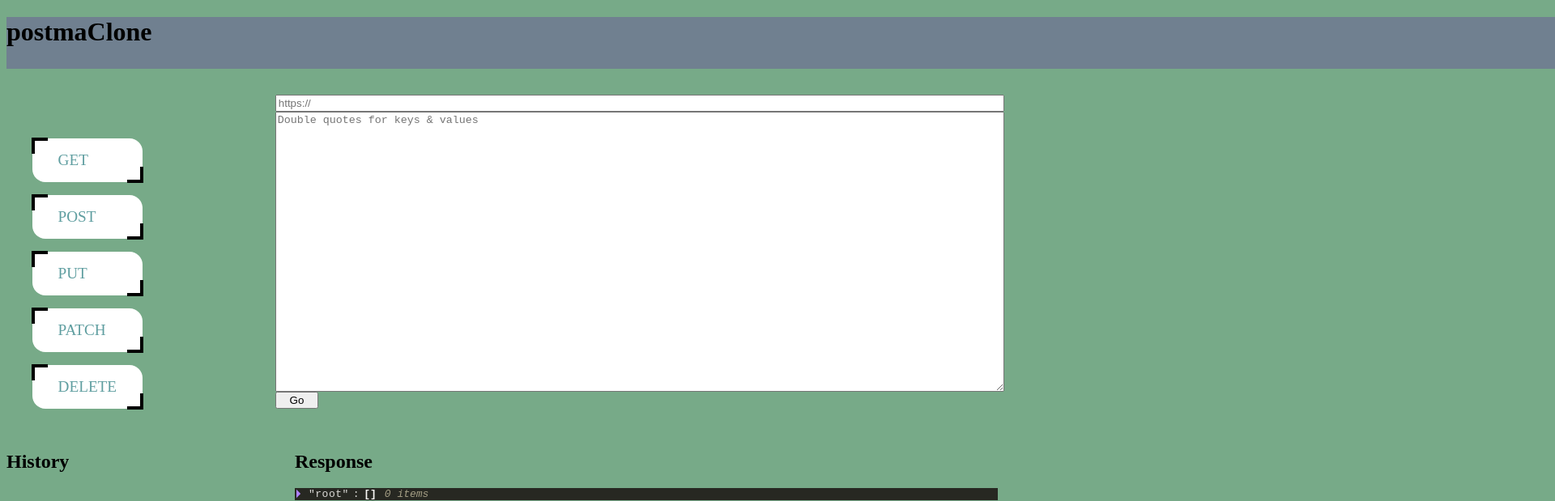
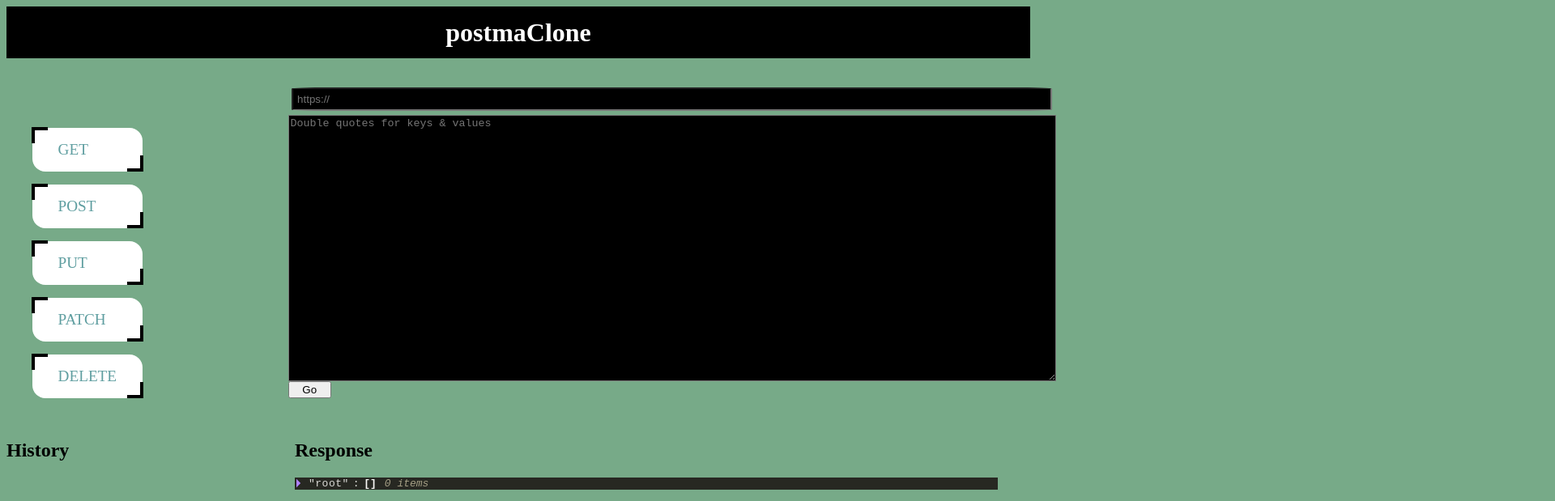
Before and after one commit to Joseph-K-B/postmaClone, a React app: page / in a window 1280 px wide. Shown: the top 619 px of the page at 81% size, 1920 px wide, since content can reach past the window. Built offline with nearby package versions, Linux system fonts and the light colour scheme.

Commit message:
mas styling

```diff
--- a/src/container/MethodContainer.jsx
+++ b/src/container/MethodContainer.jsx
@@ -1,6 +1,6 @@
 import React, {Component} from "react";
 import Content from '../components/app/Content'
-import { getMethod, postMethod, patchMethod, deleteMethod, putMethod  } from "../services/MethodAPI";
+import { getMethod, postMethod, patchMethod, deleteMethod, putMethod, fetchMethod  } from "../services/MethodAPI";
 import MethodControls from "../components/app/MethodControls";
 import css from '../styles/method-container.css';
 import MethodList from '../components/app/MethodList'
@@ -40,15 +40,23 @@ class ContentContainer extends Component {
 			const {url, method, inputField, methodList} = this.state
 			e.preventDefault();
 			this.setState({ loading: true });
+
+
+			// const contents = await fetchMethod(url, method, inputField)
+			// this.setState({
+			// 	methodList: [...methodList, {method, url}],
+			// 	loading: false,
+			// 	contents,
+			// })
+			// localStorage.setItem('LOCAL', JSON.stringify(methodList))
+
 			if (method === 'GET') {
-			const contents = await getMethod(url)
+			const contents = await getMethod(url, method, inputField)
 			this.setState({
 				methodList: [...methodList, {method, url}],
 				loading: false,
 				contents,
 			})
-			// localStorage.setItem('LOCAL', JSON.stringify(methodList))
-
 
 			} else if (method ==='POST') {
 				const contents = await postMethod(url, inputField)
@@ -57,7 +65,7 @@ class ContentContainer extends Component {
 				loading: false,
 				contents,
 			})
-			// localStorage.setItem('LOCAL', JSON.stringify(methodList))
+			localStorage.setItem('LOCAL', JSON.stringify(methodList))
 
 			} else if (method ==='PUT') {
 				const contents = await putMethod(url, inputField)
@@ -66,7 +74,7 @@ class ContentContainer extends Component {
 				loading: false,
 				contents,
 			})
-			// localStorage.setItem('LOCAL', JSON.stringify(methodList))
+			localStorage.setItem('LOCAL', JSON.stringify(methodList))
 
 			} else if (method ==='PATCH') {
 				const contents = await patchMethod(url, inputField)
@@ -75,7 +83,7 @@ class ContentContainer extends Component {
 				loading: false,
 				contents,
 			})
-			// localStorage.setItem('LOCAL', JSON.stringify(methodList))
+			localStorage.setItem('LOCAL', JSON.stringify(methodList))
 
 			} else if (method ==='DELETE') {
 				const contents = await deleteMethod(url)
@@ -84,7 +92,7 @@ class ContentContainer extends Component {
 				loading: false,
 				contents,
 			})
-			// localStorage.setItem('LOCAL', JSON.stringify(methodList))
+			localStorage.setItem('LOCAL', JSON.stringify(methodList))
 			}
 		};
 
--- a/src/services/MethodAPI.js
+++ b/src/services/MethodAPI.js
@@ -49,14 +49,14 @@ export const deleteMethod = async(url) => {
     return content
 }
 
-// export const fetchMethod = async (method, url, inputField ) => {
-//     const res = await fetch(`${url}`, {
-//         method: {method},
-//         body: inputField,
-//         headers: {
-//             'Content-type' : 'application/json; charset=UTF-8',
-//         },
-//     });
-//     const content = await res.json();
-//     return content
-// };
+export const fetchMethod = async ( url, method, inputField ) => {
+    const res = await fetch(url, {
+        method: method,
+        body: inputField,
+        headers: {
+            'Content-type' : 'application/json; charset=UTF-8',
+        },
+    });
+    const content = await res.json();
+    return content
+};
--- a/src/styles/controlStyles.css
+++ b/src/styles/controlStyles.css
@@ -7,6 +7,7 @@
     grid-template-rows: 1fr;
     justify-items: start;
     padding: 2.5%;
+    width: 100%;
     /* max-height: 20rem; */
 }
 
@@ -28,6 +29,11 @@
 {
     max-width: 100%;
     max-height: 1.5em;
+    color: white;
+    background-color: black;
+    border-radius: 5%;
+    padding: 0.5%;
+    margin: 0.5%;
 }
 
 
@@ -38,8 +44,6 @@
 
   .method
     {
-    /* margin: 0.15rem; */
-    background-color: crimson;
     color: cadetblue;
     cursor:pointer;
     position:relative;
@@ -49,7 +53,7 @@
     border-top-right-radius:1rem;
     border-bottom-left-radius:1rem;
     transition:all 1s;
-    &:after,&:before
+    &:after, &:before
     {
       content:" ";
       width: 1rem;
@@ -82,6 +86,13 @@
         height:100%;
       }
     }
+    &:checked
+    {
+      top:-0.05rem;
+      left:-0.05rem;
+      border-top:0.3rem solid black;
+      border-left:0.3rem solid black;
+    }
 }
 
 button
--- a/src/styles/method-container.css
+++ b/src/styles/method-container.css
@@ -15,9 +15,14 @@ html
 
 header
 {
+    display: flex;
+    flex-direction: row;
+    justify-content: center;
+    align-items: center;
     height: 4rem;
-    background-color: slategray;
-    width: 200%;
+    color: white;
+    background-color: black;
+    width: 100%;
     /* height: 200%; */
 }
 
@@ -36,4 +41,6 @@ section
 textarea
 {
     height: 100%;
+    color: white;
+    background-color: black;
 }
```
